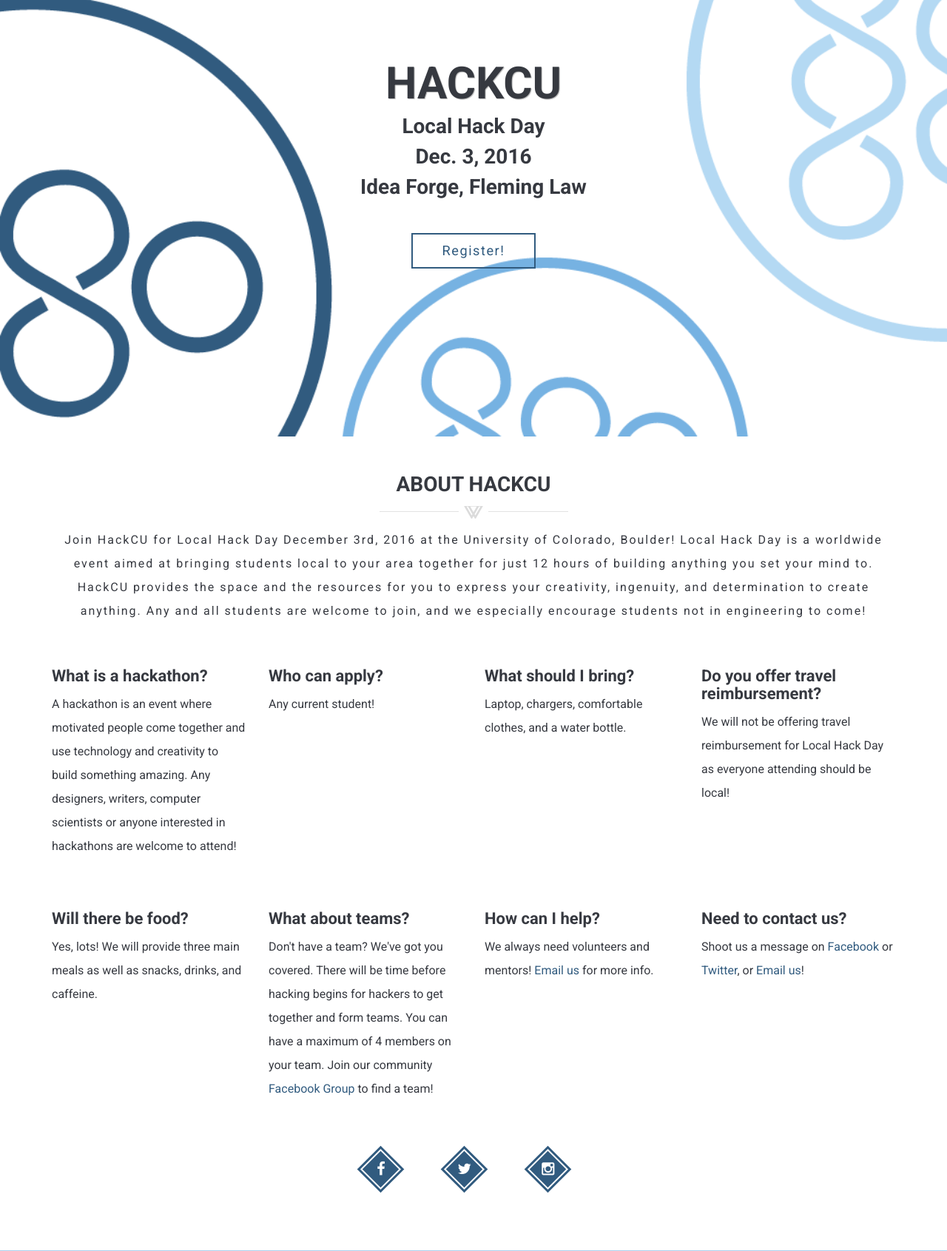
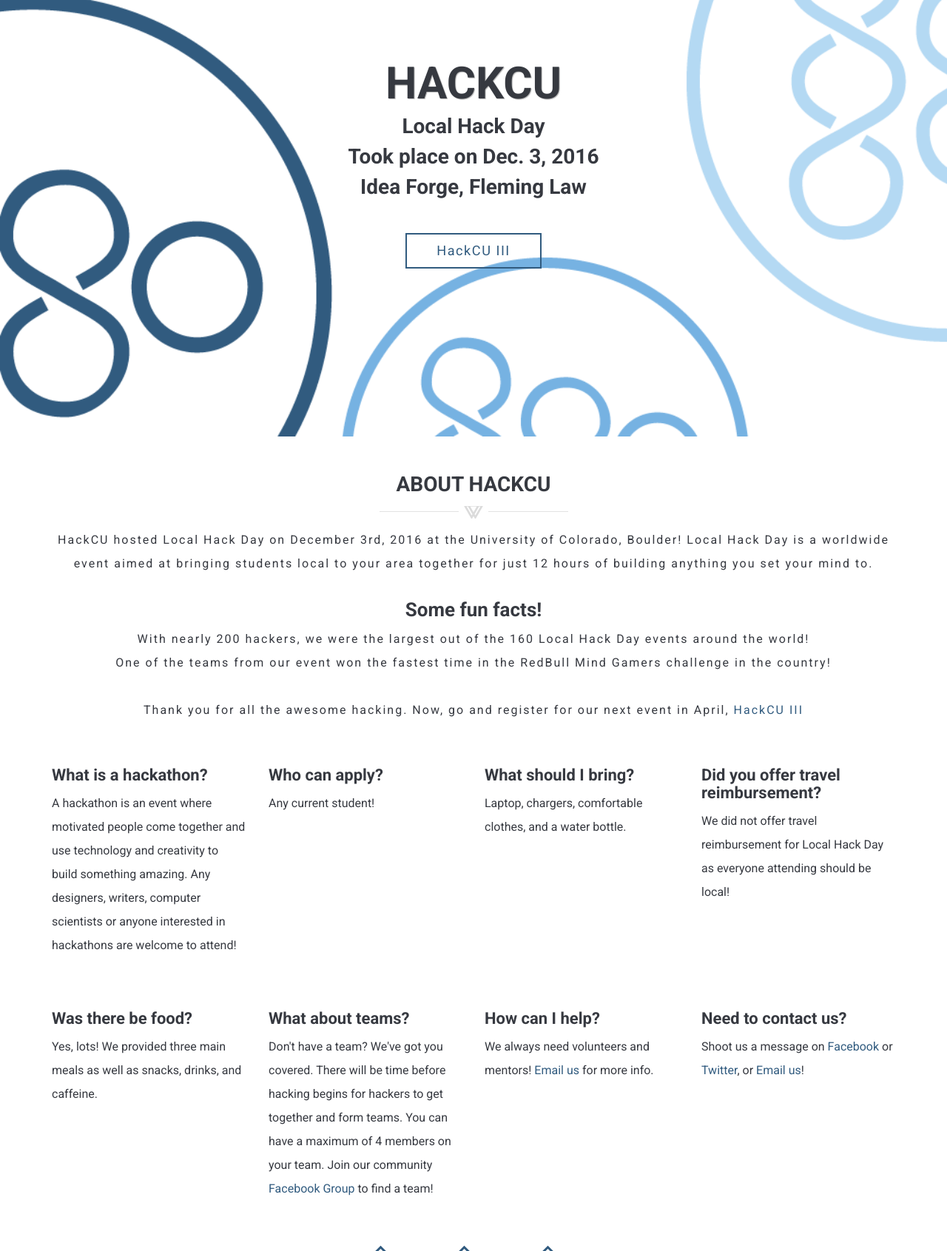
Before and after one commit to HackCU/LocalHackDay, a PHP site: page / in a window 1280 px wide. Shown: the part 210-1901 px from the top of the page at 74% size. Run offline with PHP 8.4, Linux system fonts and the light colour scheme.

Commit message:
Move to past, remove register buttons, add HackCU III link

```diff
--- a/website/footer.php
+++ b/website/footer.php
@@ -32,7 +32,7 @@
                 <div class="col-sm-4 col-md-4 text-right">
 
                     <ul class="imp-links">
-                        <li><a target="_blank" href="https://2017.hackcu.org/">HackCU Spring 2017</a></li>
+                        <li><a target="_blank" href="https://2017.hackcu.org/">HackCU III</a></li>
                         <li><a target="_blank" href="https://startups2students.hackcu.org/">Startups2Students</a></li>
                         <li><a target="_blank" href="https://2016.hackcu.org/">HackCU Fall 2016</a></li>
                     </ul>
--- a/website/index.php
+++ b/website/index.php
@@ -26,11 +26,11 @@
                     <!--<img class="logo" src="img/logo/sitelogo.png" alt="HackCU logo"/>-->
                     <h1 class="wow fadeInUp" data-wow-delay="0.1s">HackCU</h1>
                     <h2 class="wow fadeInUp" data-wow-delay="0.3s">Local Hack Day</h2>
-                    <h2 class="wow fadeInUp" data-wow-delay="0.5s">Dec. 3, 2016</h2>
+                    <h2 class="wow fadeInUp" data-wow-delay="0.5s">Took place on Dec. 3, 2016</h2>
 			<h2 class="wow fadeInUp" data-wow-delay="0.7s">Idea Forge, Fleming Law</h2>
                     <center><a class="btn btn-lg btn-blank wow fadeInUp" data-wow-delay="0.7s"
-                               href="https://localhackday.mlh.io/find-an-event/" target="_blank"
-                               role="button">Register!</a></center>
+                               href="https://hackcu.org/" target="_blank"
+                               role="button">HackCU III</a></center>
                     <div class="extra-space-l"></div>
                     <!--<a class="btn btn-blank page-scroll" href="#about-section" role="button"><i class="fa fa-arrow-down"></i></a>-->
                 </div>
@@ -45,13 +45,16 @@
                 <div class="page-header text-center wow fadeInUp" data-wow-delay="0.3s">
                     <h2>About HackCU</h2>
                     <div class="devider"></div>
-                    <p class="subtitle">Join HackCU for Local Hack Day December 3rd, 2016 at the
+                    <p class="subtitle">HackCU hosted Local Hack Day on December 3rd, 2016 at the
                         University of Colorado, Boulder! Local Hack Day is a worldwide event aimed at bringing students
-                        local to your area together for just 12 hours of building anything you set your mind to. HackCU
-                        provides the space and the
-                        resources for you to express your creativity, ingenuity, and determination to create anything.
-                        Any and all students are welcome
-                        to join, and we especially encourage students not in engineering to come!</p>
+                        local to your area together for just 12 hours of building anything you set your mind to.<br><br>
+                    </p>
+                    <h3>Some fun facts!</h3>
+                    <p class="subtitle">
+                        With nearly 200 hackers, we were the largest out of the 160 Local Hack Day events around the world!<br>
+                        One of the teams from our event won the fastest time in the RedBull Mind Gamers challenge in the country!<br><br>
+                        Thank you for all the awesome hacking. Now, go and register for our next event in April, <a href="https://hackcu.org/">HackCU III</a>
+                    </p>
                 </div>
             </div>
         </div>
@@ -97,8 +100,8 @@
                         <!--<a href="#" class="rotate-box-1 square-icon wow zoomIn" data-wow-delay="0.6s">-->
                         <span class="rotate-box-icon"><i class=""></i></span>
                         <div class="rotate-box-info">
-                            <h4>Do you offer travel reimbursement?</h4>
-                            <p>We will not be offering travel reimbursement for Local Hack Day as everyone attending
+                            <h4>Did you offer travel reimbursement?</h4>
+                            <p>We did not offer travel reimbursement for Local Hack Day as everyone attending
                                 should be local!</p>
                         </div>
                         <!--</a>-->
@@ -114,8 +117,8 @@
                         <!--<a href="#" class="rotate-box-1 square-icon wow zoomIn" data-wow-delay="0.6s">-->
                         <span class="rotate-box-icon"><i class=""></i></span>
                         <div class="rotate-box-info">
-                            <h4>Will there be food?</h4>
-                            <p>Yes, lots! We will provide three main meals as well as snacks, drinks, and caffeine.</p>
+                            <h4>Was there be food?</h4>
+                            <p>Yes, lots! We provided three main meals as well as snacks, drinks, and caffeine.</p>
                         </div>
                         <!--</a>-->
                     </div>
@@ -196,11 +199,13 @@
                     <div class="row">
                         <div class="col-lg-12">
                             <div class="page-header text-center wow fadeInDown" data-wow-delay="0.4s">
-                                <h2>Register for Local Hack Day</h2>
+                                <h2>Registrations for Local Hack Day are closed</h2>
                                 <div class="devider"></div>
-                                <a class="btn btn-blank" href="https://localhackday.mlh.io/find-an-event/"
-                                   target="_blank" role="button">Register!</a>
-                                <p style="font-size: large;">Stay tuned for our other event, HackCU 2017!</p>
+                                <p style="font-size: large;">Local Hack Day is already over <br>
+                                  Applications for HackCU III are now open!</p>
+                                <a class="btn btn-blank" href="https://hackcu.org/"
+                                   target="_blank" role="button">HackCU III</a>
+                                <p style="font-size: large;">What are you waiting for? Go and register for HackCU III now</p>
                             </div>
                         </div>
                     </div>
```
